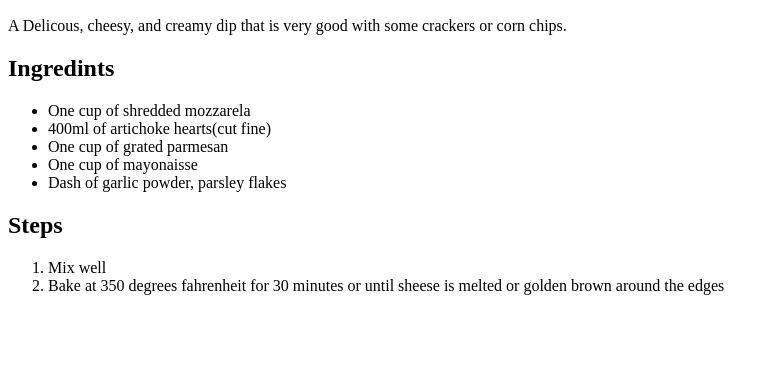
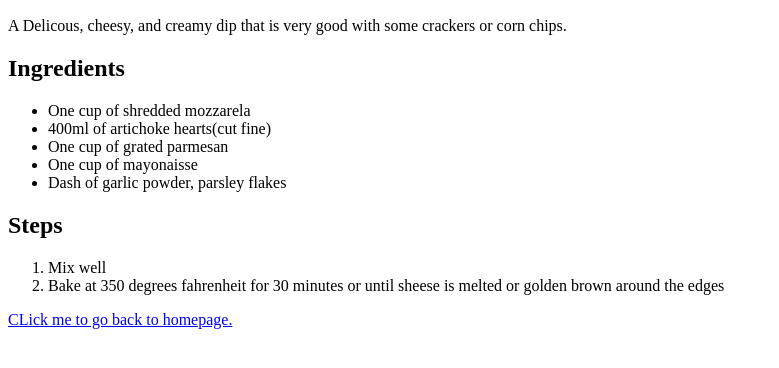
Before and after one commit to mattipajersk1/odin-recipes, a plain HTML site: page recipes/artichoke-dip.html in a window 1280 px wide. Shown: the part 246-614 px from the top of the page, without its empty margins (0-779 px from the left). Drawn offline with Linux system fonts and the light colour scheme.

Commit message:
Adding to a dip
I fixed some typos.

```diff
--- a/recipes/artichoke-dip.html
+++ b/recipes/artichoke-dip.html
@@ -17,7 +17,7 @@
         dip that is very good with some
         crackers or corn chips.
     </p>
-    <h2>Ingredints</h2>
+    <h2>Ingredients</h2>
     <ul>
         <li>One cup of shredded mozzarela</li>
         <li>400ml of artichoke hearts(cut fine)</li>
@@ -32,5 +32,6 @@
             brown around the edges</li>
 
     </ol>
+    <a href="file:///home/pajerski/repos/odin-recipes/index.html">CLick me to go back to homepage.</a>
 </body>
 </html>
```
